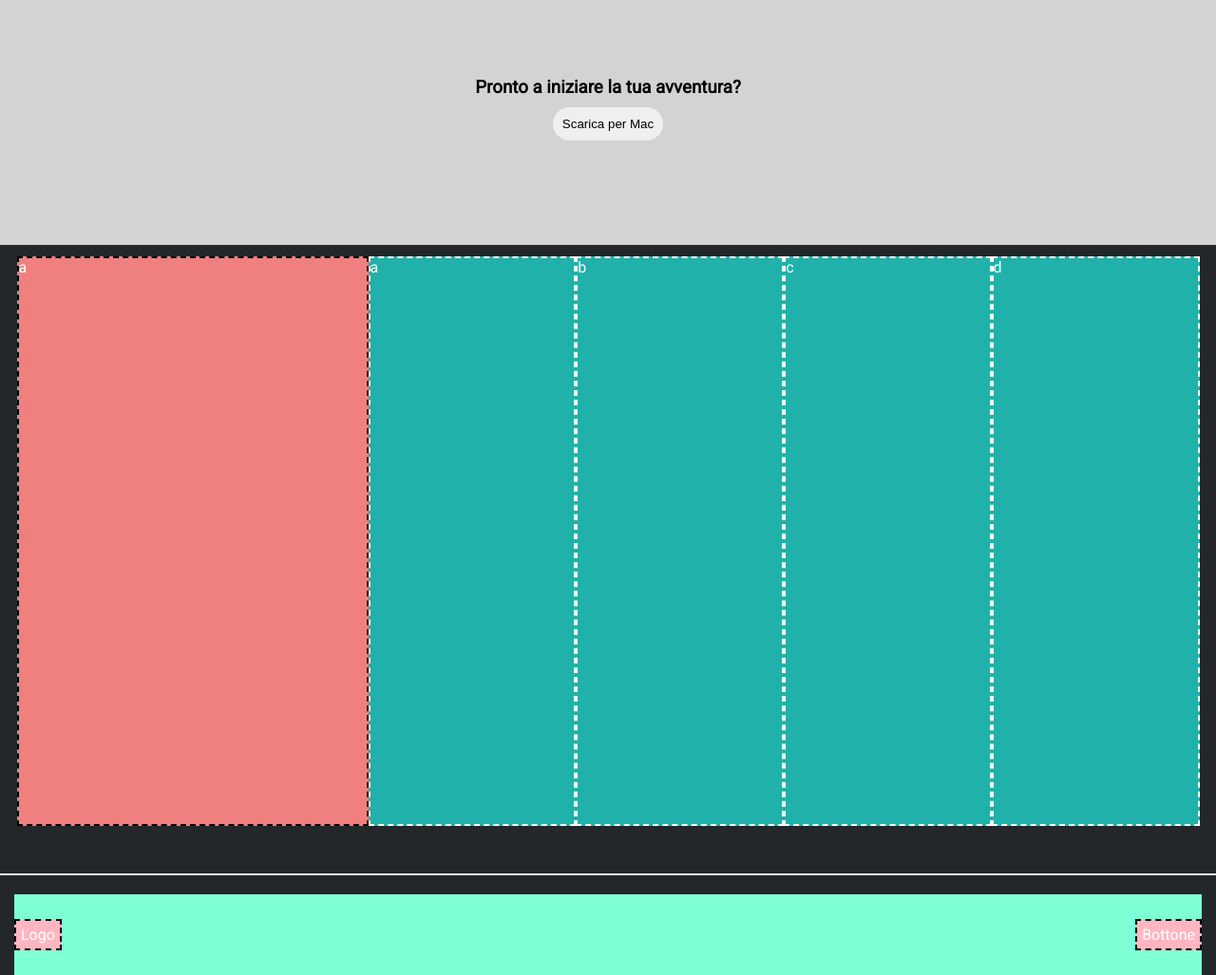
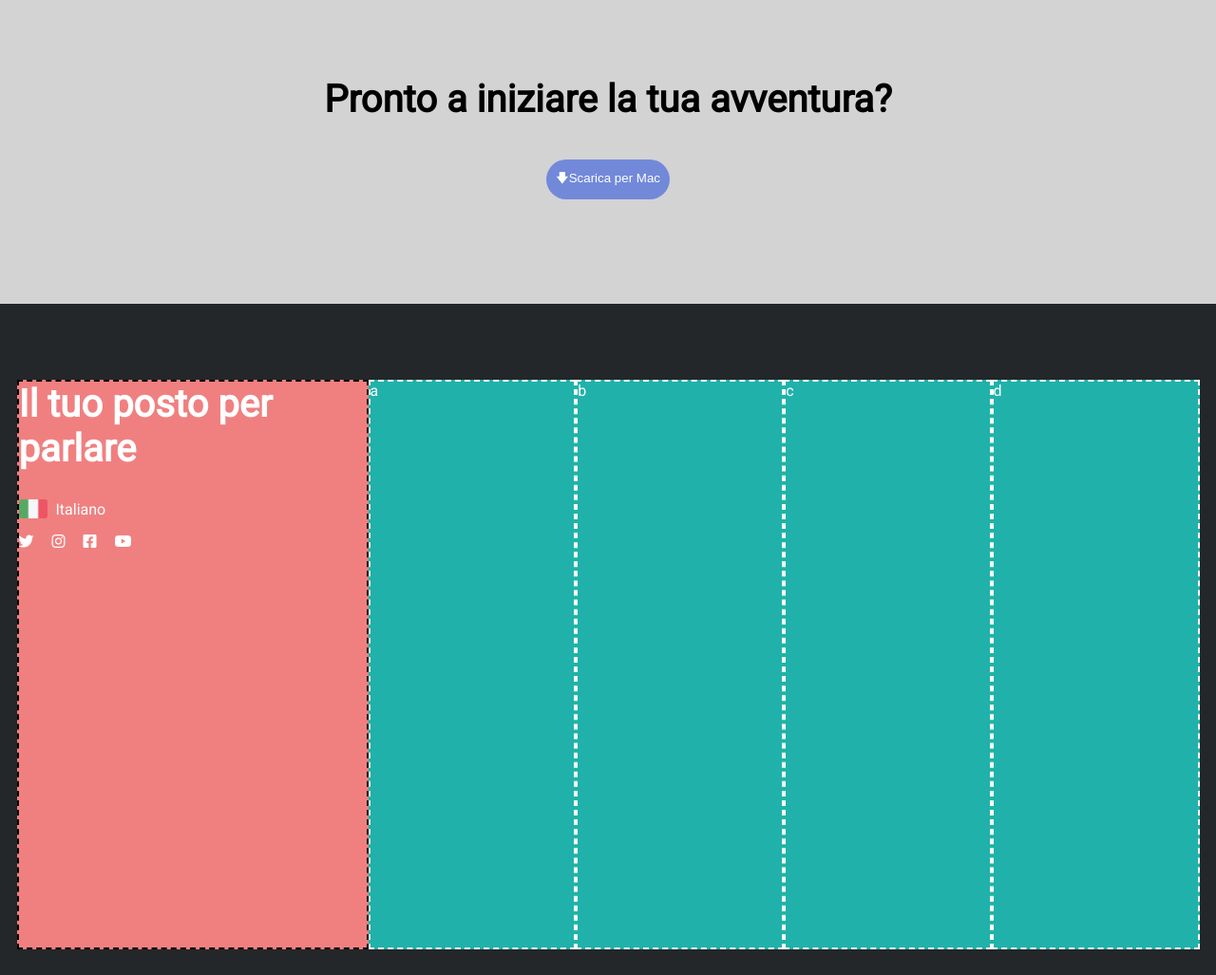
Before and after one commit to enricoforesta/htmlcss-discord, a plain HTML site: page index.html in a window 1280 px wide. Shown: the part 4401-5428 px from the top of the page at 95% size. Drawn offline with Linux system fonts and the light colour scheme.

Commit message:
feat: inizio footer e aggiunta classi

```diff
--- a/css/style.css
+++ b/css/style.css
@@ -37,10 +37,19 @@ h2 {
     word-spacing: 10px;
 }
 
+h3 {
+    font-size: 40px;
+    padding-bottom: 30px;
+}
+
 p {
     font-size: 25px;
     padding-top: 35px;
     line-height: 40px;
+}
+
+span {
+    margin: 5px;
 }
 
 .sfondo {
@@ -146,7 +155,8 @@ header {
     padding: 10px;
 }
 
-.bottoni :nth-child(1)::before {
+.bottoni :nth-child(1)::before,
+.immagine>button::before {
     content: '\1F847';
 }
 
@@ -193,8 +203,14 @@ header {
 .immagine>img {
     width: 100%;
 }
-.schermo>p{
+
+.schermo>p {
     text-align: center;
+}
+
+.immagine>button {
+    background-color: #7289da;
+    color: white;
 }
 
 /* /main */
@@ -202,7 +218,7 @@ header {
 /* footer */
 
 .foot {
-    padding-top: 12px;
+    padding-top: 80px;
     padding-bottom: 50px;
     justify-content: center;
     align-items: center;
@@ -211,7 +227,17 @@ header {
 
 .colonna-1 {
     width: 370px;
+}
 
+.colonna-1>img {
+    width: 30px;
+    height: 20px;
+    vertical-align: bottom;
+}
+
+.caratteri-speciali {
+    padding-top: 15px;
+    word-spacing: 15px;
 }
 
 .colonna-2 {
--- a/index.html
+++ b/index.html
@@ -104,7 +104,16 @@
     <footer>
         <!-- multicolonna -->
         <div class="contenitore foot">
-            <div class="colonna-1">a</div>
+            <div class="colonna-1">
+                <h3>Il tuo posto per parlare</h3>
+                <img src="img/ita.png" alt=""> <span>Italiano</span>
+                <div class="caratteri-speciali">
+                    <i class="fa-brands fa-twitter" style="color: #ffffff;"></i>
+                    <i class="fa-brands fa-instagram" style="color: #ffffff;"></i>
+                    <i class="fa-brands fa-square-facebook" style="color: #ffffff;"></i>
+                    <i class="fa-brands fa-youtube" style="color: #ffffff;"></i>
+                </div>
+            </div>
             <div class="colonna-2">
                 <div>a</div>
                 <div>b</div>
```
